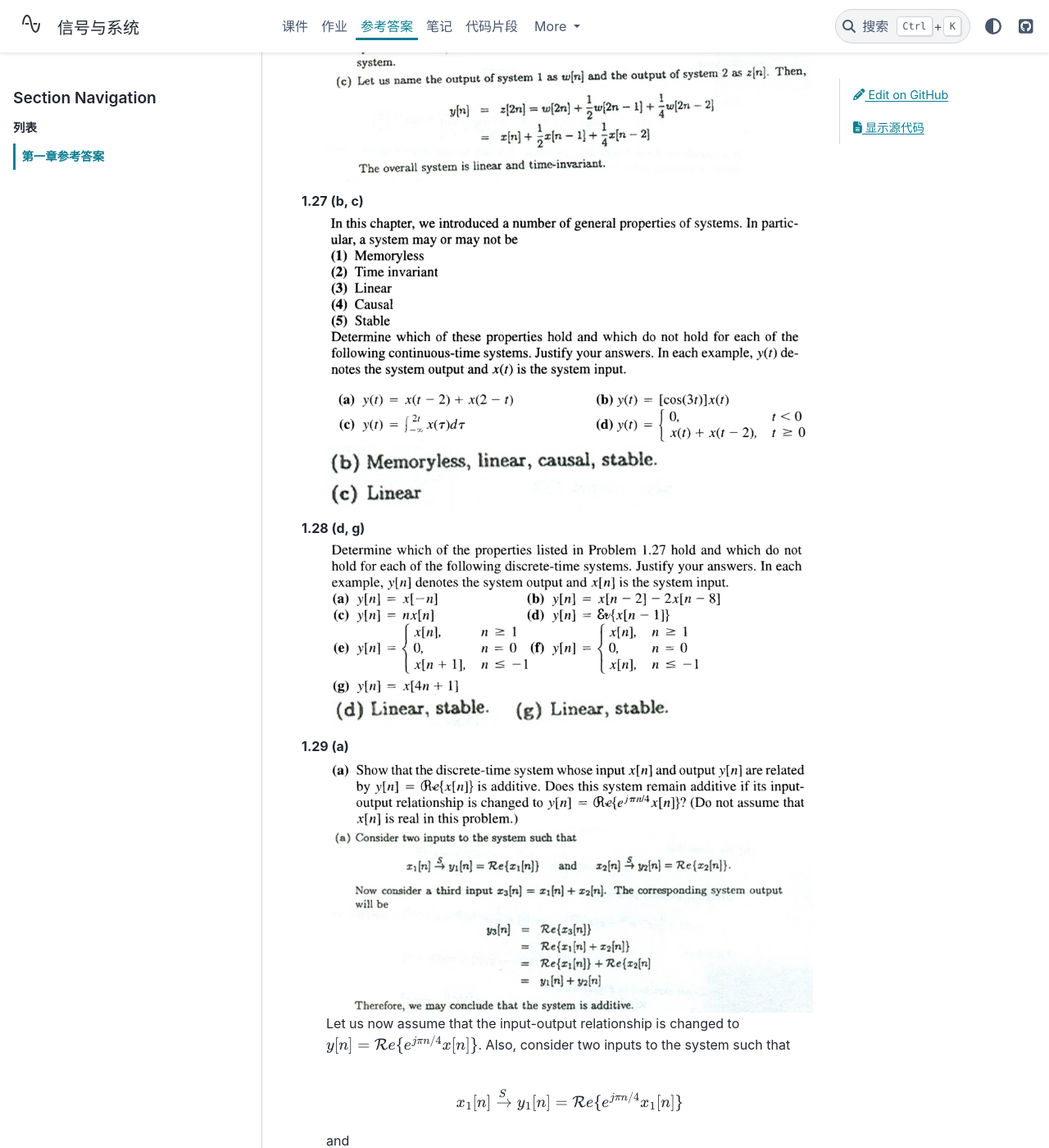
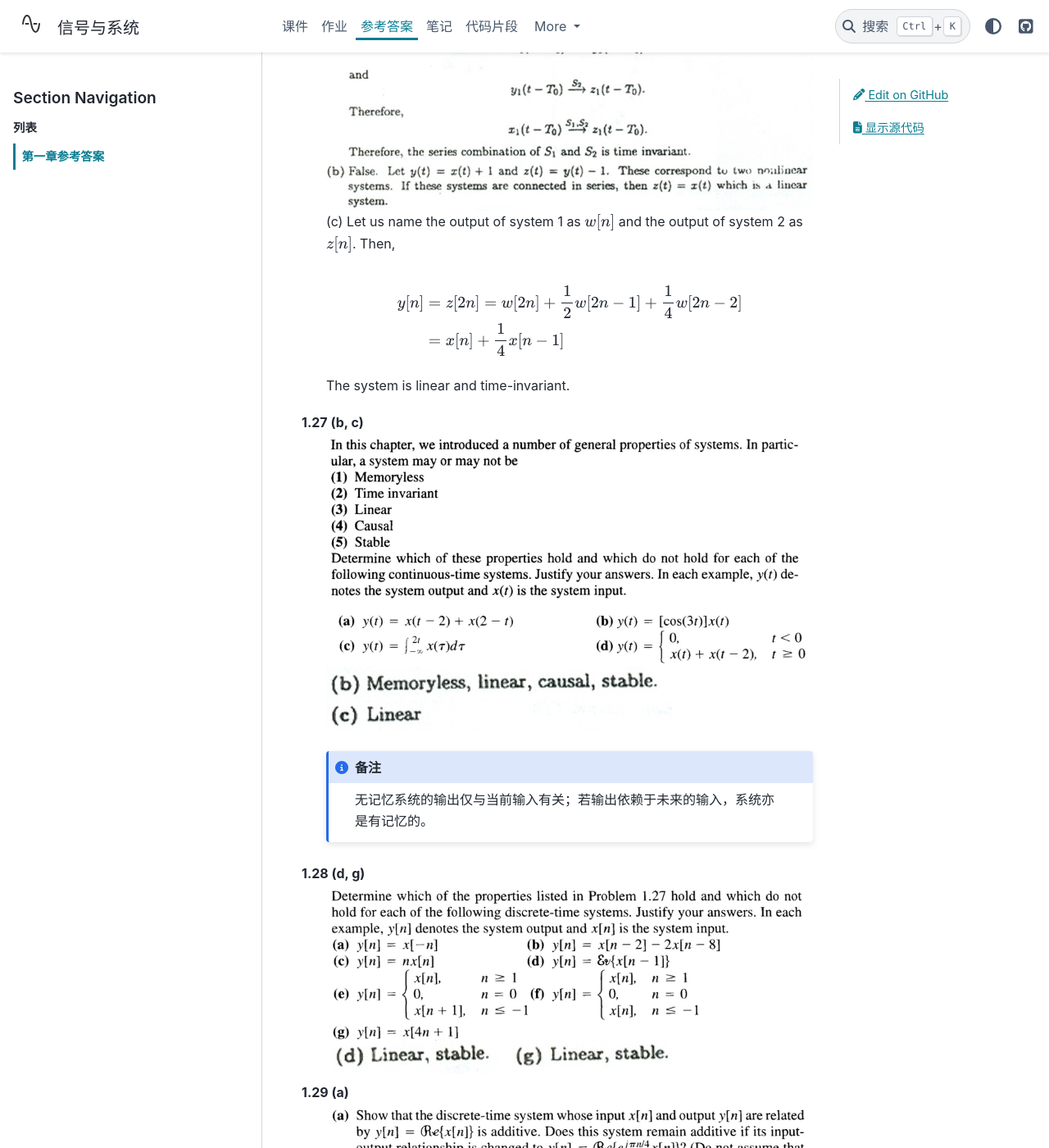
Before and after one commit to atlanswer/Signals-and-Systems, a Sphinx documentation site: the page built from doc/answer/chapter1.rst, in a window 1280 px wide and 1400 px high, scrolled down 8460 px. Shown: the whole window at 82% size. Built offline with Sphinx 7.4.7 and the PyData theme 0.15.4, drawn with Linux system fonts in a browser that asks for light colours.

Commit message:
content: fix reference answer 1.42

```diff
--- a/doc/answer/chapter1.rst
+++ b/doc/answer/chapter1.rst
@@ -59,6 +61,8 @@
   .. image:: assets/1-36.jpg
   .. image:: assets/1-36a.jpg
 
+  .. warning:: （b，c）
+
 1.38
   .. image:: assets/1-38.jpg
   .. image:: assets/1-38-2.jpg
@@ -85,10 +89,23 @@
   .. image:: assets/1-42-2.jpg
   .. image:: assets/1-42a.jpg
 
+  \(c\) Let us name the output of system 1 as :math:`w[n]` and the output of system 2 as :math:`z[n]`. Then,
+
+  .. math::
+
+    \begin{align}
+    y[n] &= z[2n] = w[2n] + \frac{1}{2}w[2n-1] + \frac{1}{4}w[2n-2] \\
+    &= x[n] + \frac{1}{4}x[n-1]
+    \end{align}
+
+  The system is linear and time-invariant.
+
 1.27 (b, c)
   .. image:: assets/1-27.jpg
   .. image:: assets/1-27-2.jpg
   .. image:: assets/1-27a.jpg
+
+  .. note:: 无记忆系统的输出仅与当前输入有关；若输出依赖于未来的输入，系统亦是有记忆的。
 
 1.28 (d, g)
   .. image:: assets/1-28.jpg
--- a/doc/conf.py
+++ b/doc/conf.py
@@ -22,7 +22,7 @@ author = 'X. Zhao'
 copyright = 'CC BY-NC-SA 4.0'
 
 # The full version, including alpha/beta/rc tags
-release = '0.1.3'
+release = '0.1.4'
 
 
 # -- General configuration ---------------------------------------------------
```
Also changed, not shown: other parts of doc/answer/chapter1.rst (+2 -0 lines), doc/answer/assets/1-42a.jpg.
